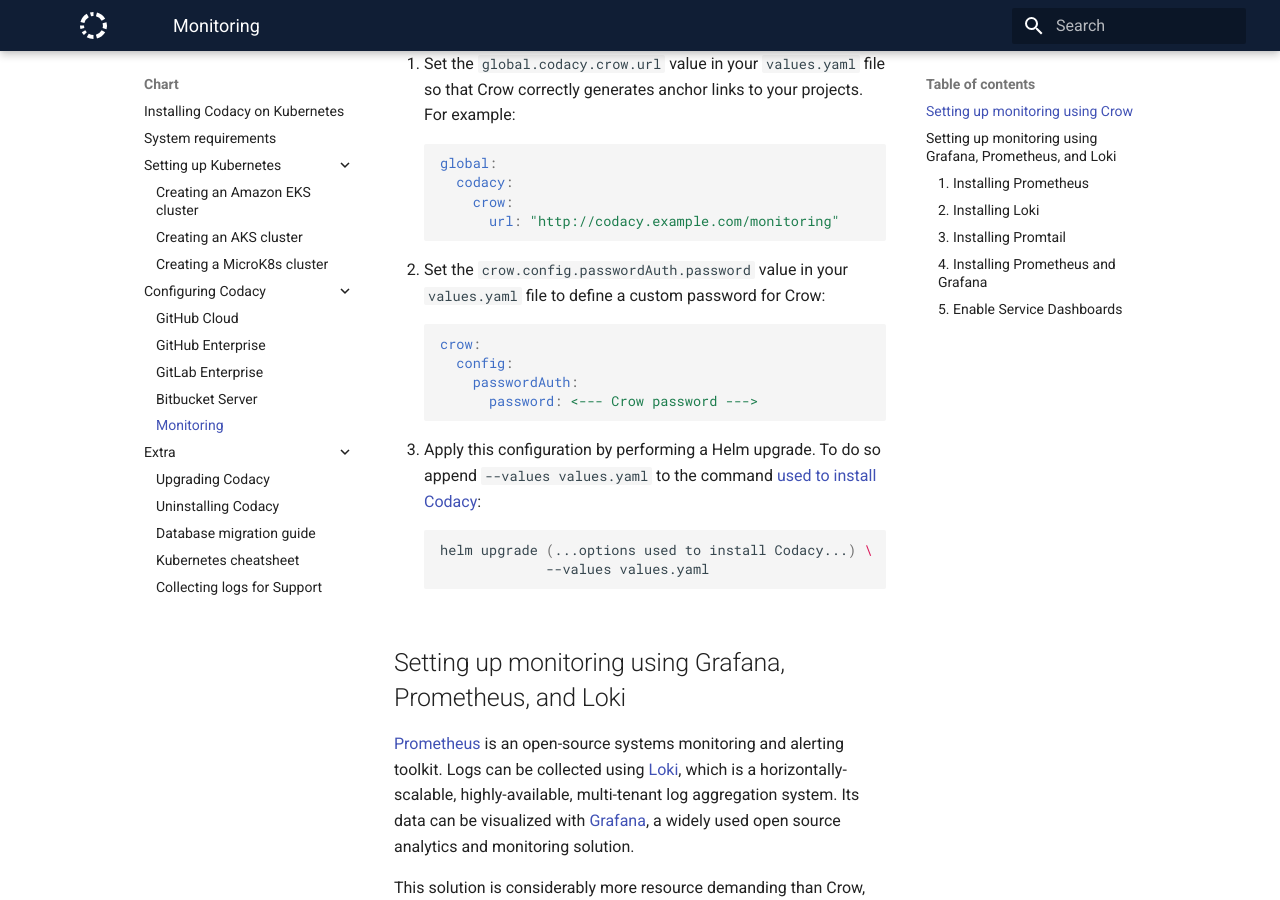
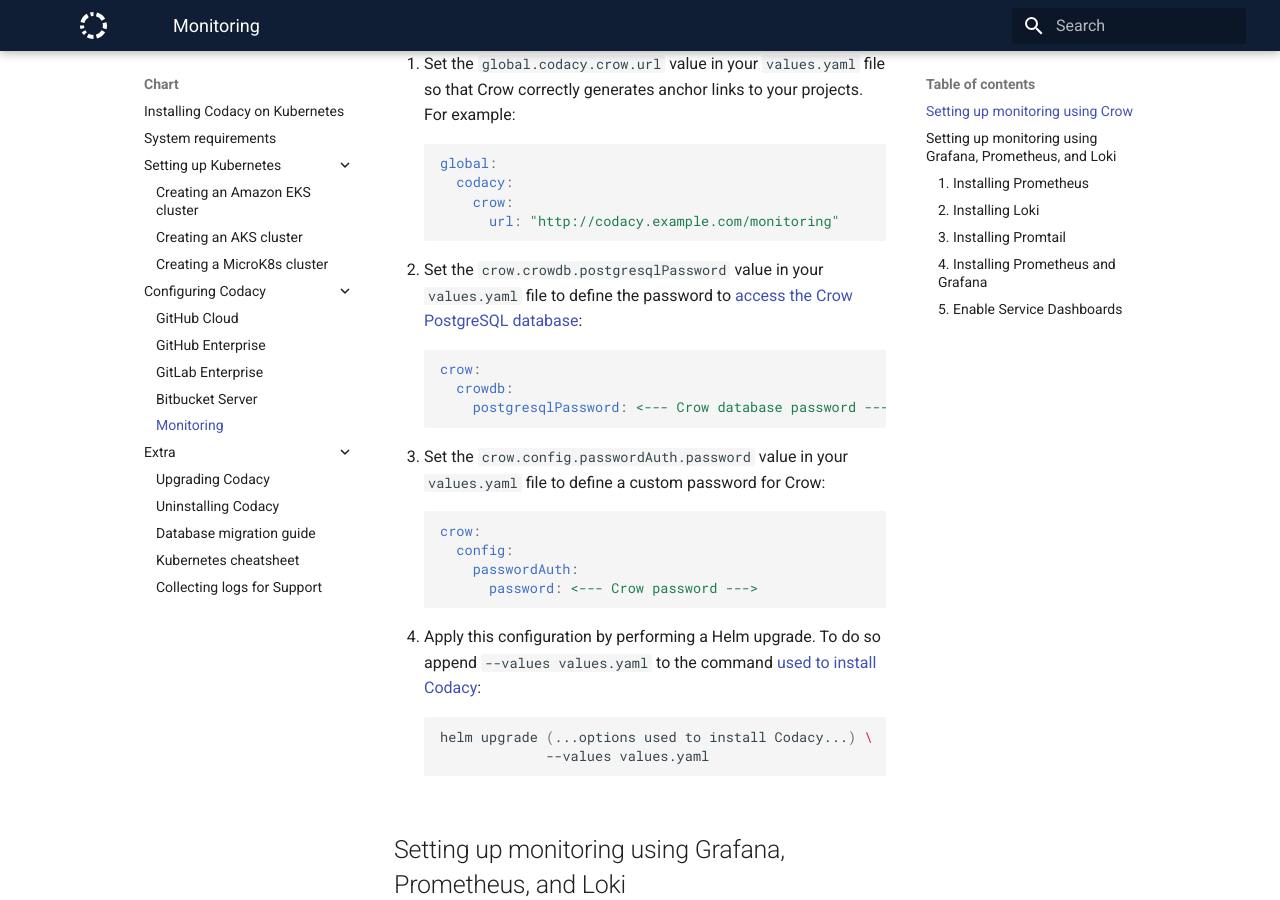
Before and after one commit to codacy/chart, an MkDocs documentation site: the page built from docs/configuration/monitoring.md, in a window 1280 px wide and 900 px high, scrolled down 843 px. Built offline with MkDocs 1.6.1 and Material for MkDocs 9.7.7, drawn with Linux system fonts in a browser that asks for light colours.

Commit message:
Add instructions to configure password to access the Crow database

````diff
--- a/docs/configuration/monitoring.md
+++ b/docs/configuration/monitoring.md
@@ -32,7 +32,15 @@
           url: "http://codacy.example.com/monitoring"
     ```
 
-2.  Set the `crow.config.passwordAuth.password` value in your `values.yaml` file to define a custom password for Crow:
+2.  Set the `crow.crowdb.postgresqlPassword` value in your `values.yaml` file to define the password to [access the Crow PostgreSQL database](../requirements.md#preparing-postgresql-for-codacy):
+
+    ```yaml
+    crow:
+      crowdb:
+        postgresqlPassword: <--- Crow database password --->
+    ```
+
+3.  Set the `crow.config.passwordAuth.password` value in your `values.yaml` file to define a custom password for Crow:
 
     ```yaml
     crow:
````
Also changed, not shown: other parts of docs/configuration/monitoring.md (+1 -1 lines).
